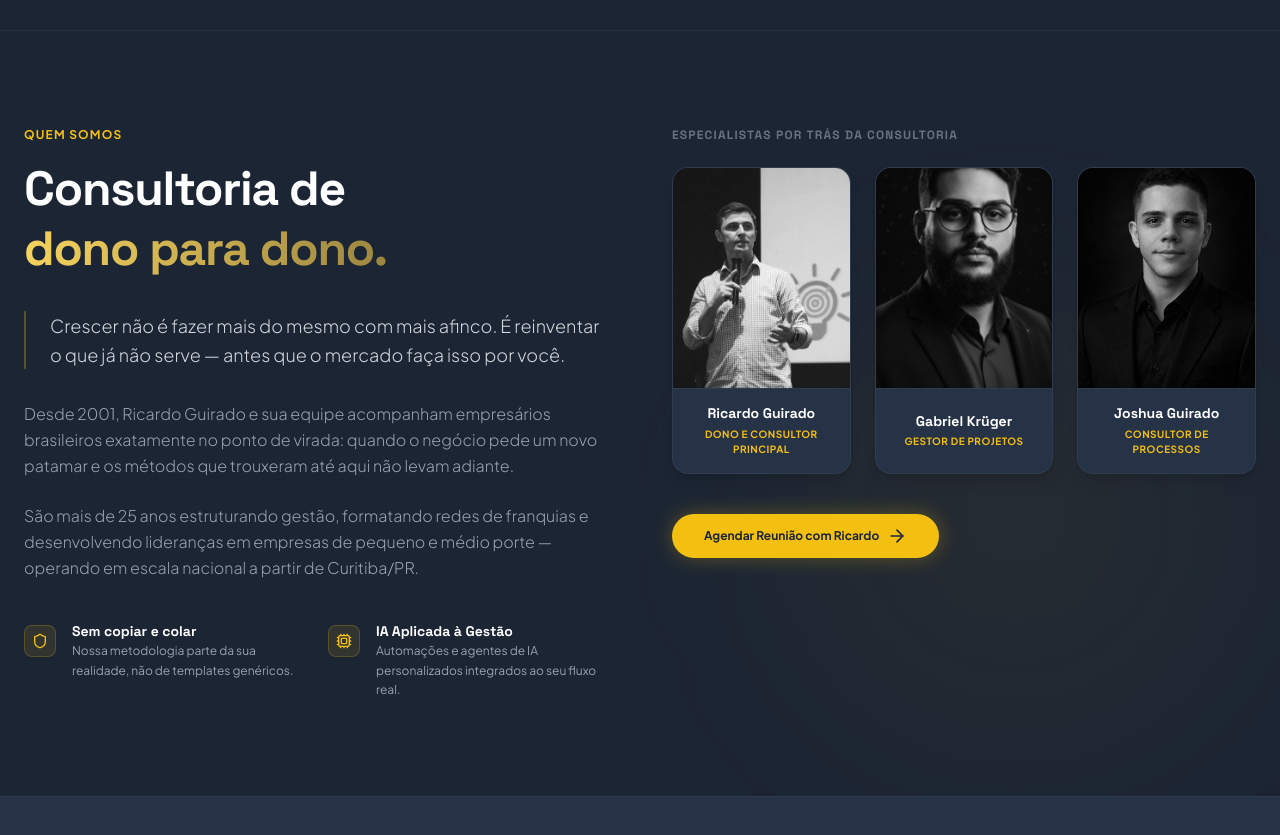
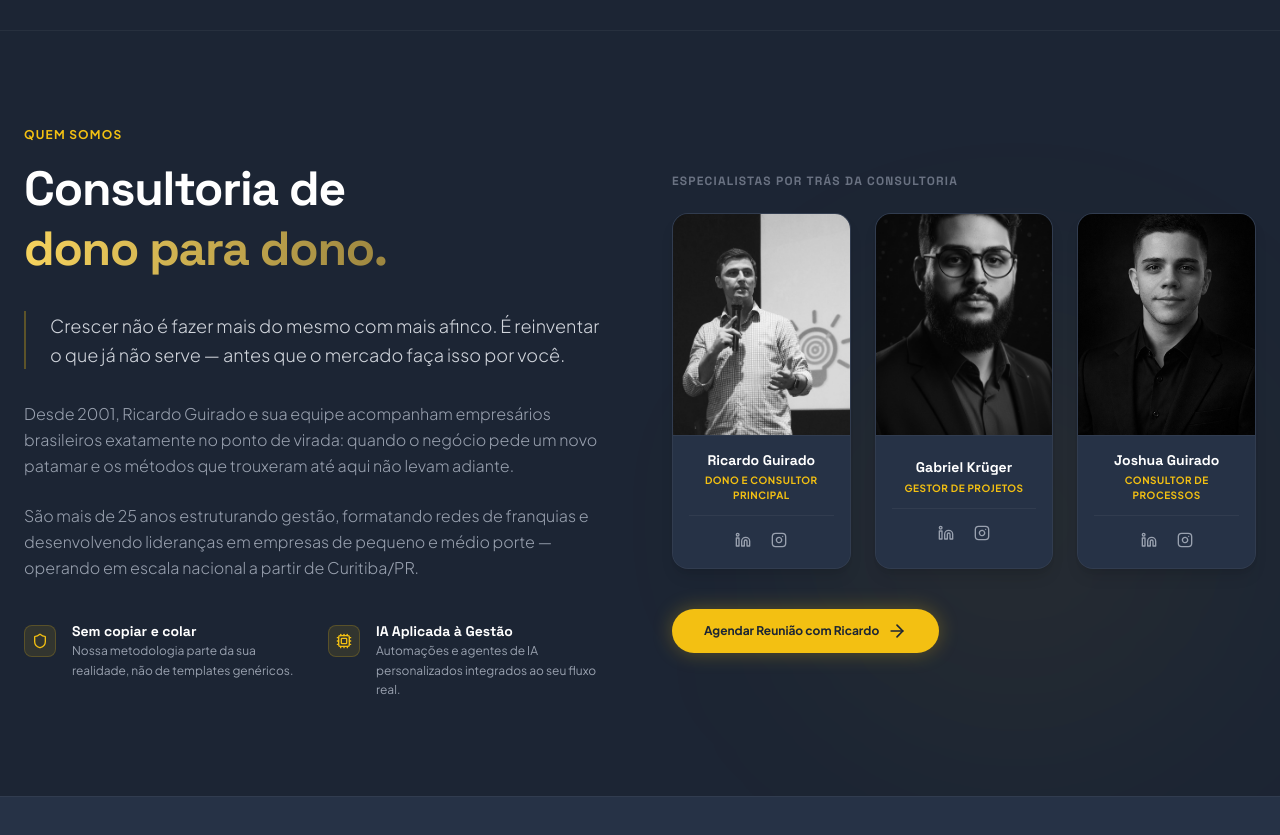
Before and after one commit to JoshuaGuirado/RGuirado, a React (Vite) app: page / in a window 1280 px wide. Shown: the part 3140-3975 px from the top of the page. Built offline with nearby package versions, Linux system fonts and the light colour scheme.

Commit message:
style: center team layout, add social links to team cards

```diff
--- a/src/components/sections/About.tsx
+++ b/src/components/sections/About.tsx
@@ -1,15 +1,33 @@
 import React from "react";
 import { motion } from "motion/react";
-import { Shield, Cpu } from "lucide-react";
+import { Shield, Cpu, Linkedin, Instagram } from "lucide-react";
 import { Button } from "../ui/Button";
 
 export function About() {
   const scrollToForm = () => document.getElementById("contato")?.scrollIntoView({ behavior: "smooth" });
 
   const team = [
-    { name: "Ricardo Guirado", role: "Dono e Consultor Principal", image: "/ricardo.jpg" },
-    { name: "Gabriel Krüger", role: "Gestor de Projetos", image: "/gabriel.png" },
-    { name: "Joshua Guirado", role: "Consultor de Processos", image: "/joshua.png" }
+    {
+      name: "Ricardo Guirado",
+      role: "Dono e Consultor Principal",
+      image: "/ricardo.jpg",
+      linkedin: "https://www.linkedin.com/in/ricardoguiradofranquias/",
+      instagram: "https://www.instagram.com/ricardoguirado_/"
+    },
+    {
+      name: "Gabriel Krüger",
+      role: "Gestor de Projetos",
+      image: "/gabriel.png",
+      linkedin: "https://www.linkedin.com/in/gabriel-kruger/",
+      instagram: "https://www.instagram.com/g.kruger97/"
+    },
+    {
+      name: "Joshua Guirado",
+      role: "Consultor de Processos",
+      image: "/joshua.png",
+      linkedin: "https://www.linkedin.com/in/joshua-guirado-681108353/",
+      instagram: "https://www.instagram.com/joshuafguirado/"
+    }
   ];
 
   return (
@@ -19,7 +37,7 @@ export function About() {
       </div>
 
       <div className="max-w-7xl mx-auto px-6 relative z-10">
-        <div className="grid lg:grid-cols-12 gap-16 items-start">
+        <div className="grid lg:grid-cols-12 gap-16 items-center">
 
           {/* Left Column: Story */}
           <div className="lg:col-span-6 space-y-8">
@@ -89,9 +107,30 @@ export function About() {
                       loading="lazy"
                     />
                   </div>
-                  <div className="p-4 text-center bg-dark-800 border-t border-white/5 flex-grow flex flex-col justify-center">
+                  <div className="p-4 text-center bg-dark-800 border-t border-white/5 flex-grow flex flex-col justify-center items-center">
                     <h5 className="font-bold text-sm text-white leading-tight">{member.name}</h5>
                     <p className="text-[10px] text-gold-500 font-bold uppercase tracking-wider mt-1">{member.role}</p>
+
+                    <div className="flex items-center gap-3 mt-3 border-t border-white/5 pt-3 w-full justify-center">
+                      <a
+                        href={member.linkedin}
+                        target="_blank"
+                        rel="noopener noreferrer"
+                        className="text-gray-400 hover:text-gold-500 transition-colors p-1"
+                        aria-label={`LinkedIn de ${member.name}`}
+                      >
+                        <Linkedin className="w-4 h-4" />
+                      </a>
+                      <a
+                        href={member.instagram}
+                        target="_blank"
+                        rel="noopener noreferrer"
+                        className="text-gray-400 hover:text-gold-500 transition-colors p-1"
+                        aria-label={`Instagram de ${member.name}`}
+                      >
+                        <Instagram className="w-4 h-4" />
+                      </a>
+                    </div>
                   </div>
                 </motion.div>
               ))}
```
